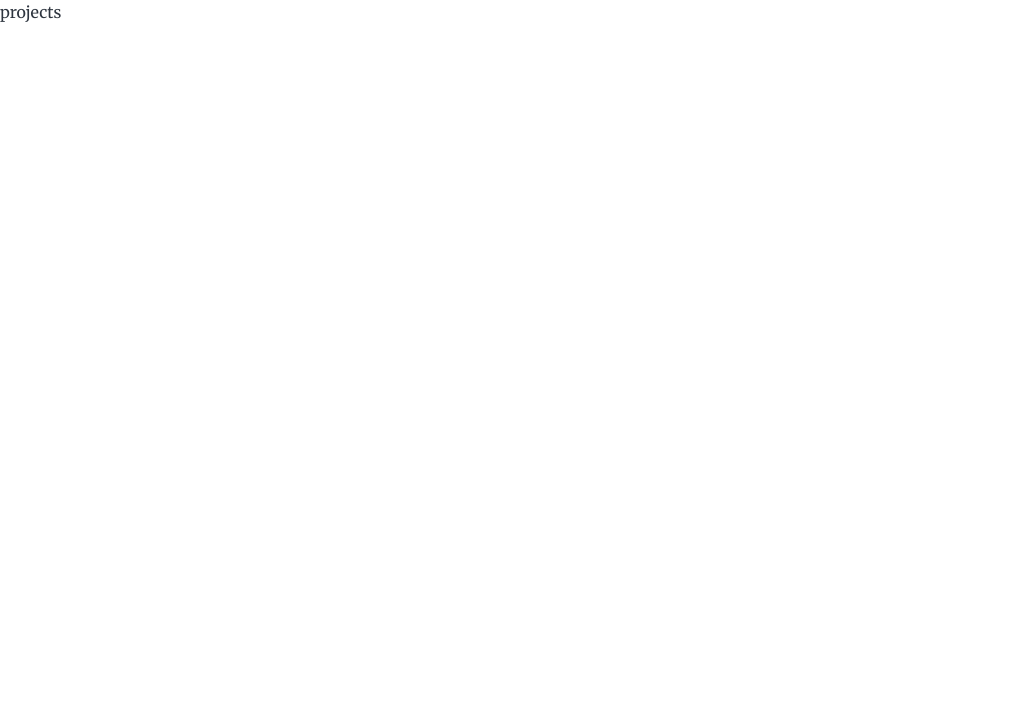
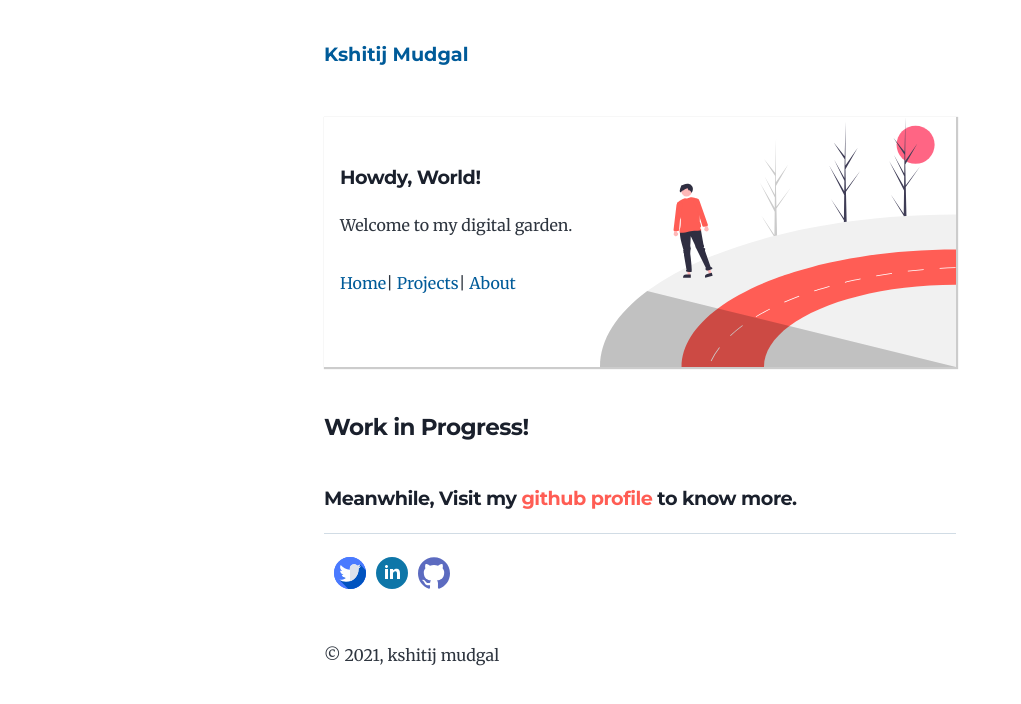
Before and after one commit to iamkshitij/kshitijmudgal, a Gatsby site: page /projects in a window 1280 px wide. Shown: the whole page, without its empty margins (0-1021 px from the left). Built offline with nearby package versions, Linux system fonts and the light colour scheme; Gatsby itself is replaced by a stand-in of ours.

Commit message:
updated website with about page and project page

```diff
--- a/gatsby-config.js
+++ b/gatsby-config.js
@@ -8,7 +8,6 @@ module.exports = {
     description: `Welcome to my Digital Garden.`,
     siteUrl: `https://kshitijmudgal.com/`,
     social: {
-      twitter: `kylemathews`,
     },
   },
   plugins: [
@@ -118,7 +117,7 @@ module.exports = {
         background_color: `#ffffff`,
         theme_color: `#663399`,
         display: `minimal-ui`,
-        icon: `src/images/gatsby-icon.png`, // This path is relative to the root of the site.
+        icon: `src/images/favicon.png`, // This path is relative to the root of the site.
       },
     },
     `gatsby-plugin-react-helmet`,
--- a/src/components/Banner.js
+++ b/src/components/Banner.js
@@ -17,26 +17,6 @@ const Banner = () =>{
           <Link className="pageLink" to="/about"> About</Link>
           </p>
 
-        <div className="media-content">
-          <ul className="list-inline">
-            <li className="list-inline-item">
-              <a href="https://twitter.com/MudgalKshitij" target="_blank">
-                <img className="media-icon" src={twitter} alt="twitter-url"/>
-              </a>
-            </li>
-            <li className="list-inline-item">
-              <a href="https://www.linkedin.com/in/iamkshitij/" target="_blank">
-                <img className="media-icon" src={linkedin} alt="linked-url"/>
-              </a>
-            </li>
-            <li className="list-inline-item">
-              <a href="https://github.com/iamkshitij" target="_blank">
-                <img className="media-icon" src={github} alt="github-url"/>
-              </a>
-            </li>
-          </ul>
-        </div>
-
       </div>
 
     </div>
--- /dev/null
+++ b/src/components/layout.css
@@ -0,0 +1,11 @@
+.media-icon{
+    width:32px;
+    height:32px;
+    margin-left: 10px;
+}
+
+.media-content{
+    justify-content: center !important;
+    display:flex;
+    margin-top: -25px;
+}
--- a/src/components/layout.js
+++ b/src/components/layout.js
@@ -1,5 +1,9 @@
 import * as React from "react"
 import { Link } from "gatsby"
+import twitter from "../images/twitter.svg"
+import linkedin from "../images/linkedin.svg"
+import github from "../images/github.svg"
+import './layout.css'
 
 const Layout = ({ location, title, children }) => {
   const rootPath = `${__PATH_PREFIX__}/`
@@ -24,10 +28,32 @@ const Layout = ({ location, title, children }) => {
     <div className="global-wrapper" data-is-root-path={isRootPath}>
       <header className="global-header">{header}</header>
       <main>{children}</main>
+      <hr/>
       <footer>
-        © {new Date().getFullYear()}, Built with
-        {` `}
-        <a href="https://www.gatsbyjs.com">Gatsby</a>
+
+        <div className="media-content">
+          <ul className="list-inline">
+            <li className="list-inline-item">
+              <a href="https://twitter.com/MudgalKshitij" target="_blank">
+                <img className="media-icon" src={twitter} alt="twitter-url"/>
+              </a>
+            </li>
+            <li className="list-inline-item">
+              <a href="https://www.linkedin.com/in/iamkshitij/" target="_blank">
+                <img className="media-icon" src={linkedin} alt="linked-url"/>
+              </a>
+            </li>
+            <li className="list-inline-item">
+              <a href="https://github.com/iamkshitij" target="_blank">
+                <img className="media-icon" src={github} alt="github-url"/>
+              </a>
+            </li>
+          </ul>
+        </div>
+
+        <div>
+          © {new Date().getFullYear()}, kshitij mudgal
+        </div>
       </footer>
     </div>
   )
--- /dev/null
+++ b/src/pages/projects.css
@@ -0,0 +1,4 @@
+.project-section-github{
+    /*color: #ee6784 !important*/
+    color: #FF5D54;
+}
--- a/src/pages/projects.js
+++ b/src/pages/projects.js
@@ -1,9 +1,22 @@
 import React from 'react'
+import Layout from "../components/layout"
+import Banner from '../components/Banner'
+import './projects.css'
+const Projects = ({data, location})=>{
+  const siteTitle = `Kshitij Mudgal`
 
-const Projects = ()=>{
-  return(<div>
-    projects
-  </div>)
+  return(
+    <Layout location={location} title={siteTitle}>
+      <Banner/>
+      <div>
+        <h4>Work in Progress!</h4>
+        <h5>Meanwhile, Visit my <a href="#" className="project-section-github">github profile</a> to know more.</h5>
+      </div>
+    </Layout>
+
+  )
 }
 
+
+
 export default Projects;
```
Also changed, not shown: src/pages/about.css (added, +20 -0 lines), src/pages/about.js (+14 -4 lines), src/images/favicon.png (added).
